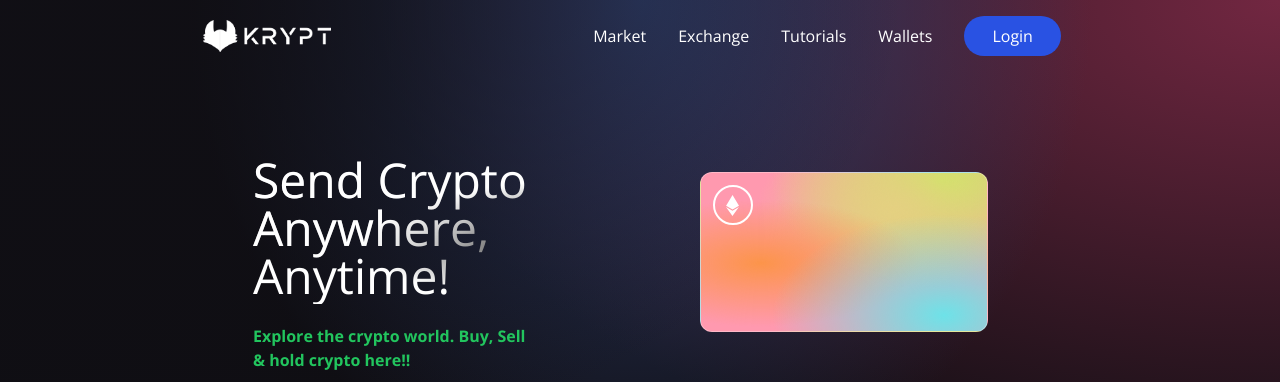
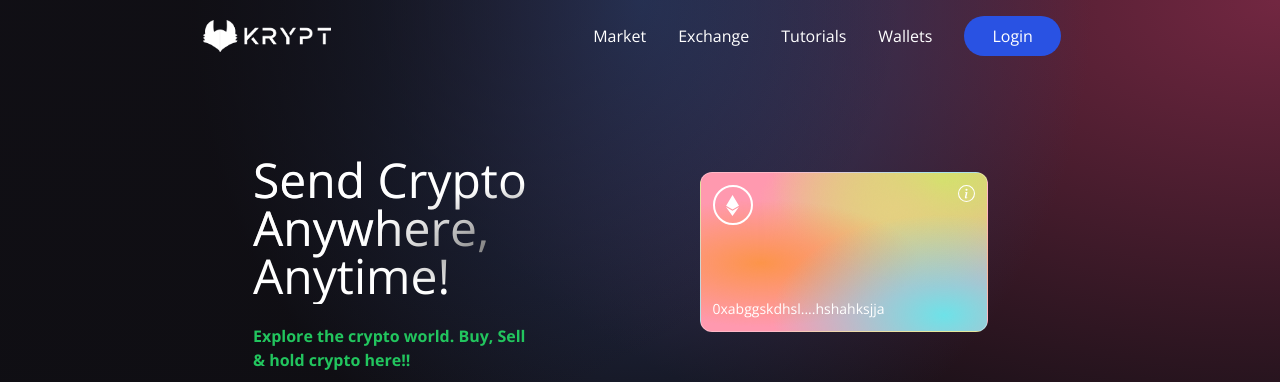
Before and after one commit to chandran-jr/Krypt, a React (Vite) app in the folder client/: page / in a window 1280 px wide. Shown: the top 382 px of the page. Built offline with nearby package versions, Linux system fonts and the light colour scheme.

Commit message:
Add files via upload

```diff
--- a/client/src/components/Welcome.jsx
+++ b/client/src/components/Welcome.jsx
@@ -43,12 +43,18 @@ const Welcome = () => {
                 </div>
 
                 <div className="flex flex-1 flex-col items-center justify-center w-full md:mt-0 mt-10">
-                    <div className="p-3 justify-end items-start flex-col rounded-xl h-40 sm:w-72 w-full my-5 eth-card white-glassmorphism">
-                        <div className="flex justify-start flex-col w-full h-full">
+                    <div className="p-3 flex justify-end items-start flex-col rounded-xl h-40 sm:w-72 w-full my-5 eth-card white-glassmorphism">
+                        <div className="flex justify-between flex-col w-full h-full">
                             <div className="flex justify-between items-start">
                                 <div className="w-10 h-10 rounded-full border-2 border-white flex justify-center items-center">
                                     <SiEthereum fontSize={21} color="white"/>
                                 </div>
+                                <BsInfoCircle className="cursor-pointer" fontSize={17} color="white"/>
+                            </div>
+                            <div>
+                                <p className="text-white font-light text-sm">
+                                    0xabggskdhsl....hshahksjja
+                                </p>
                             </div>
                     </div>
                 </div>
```
